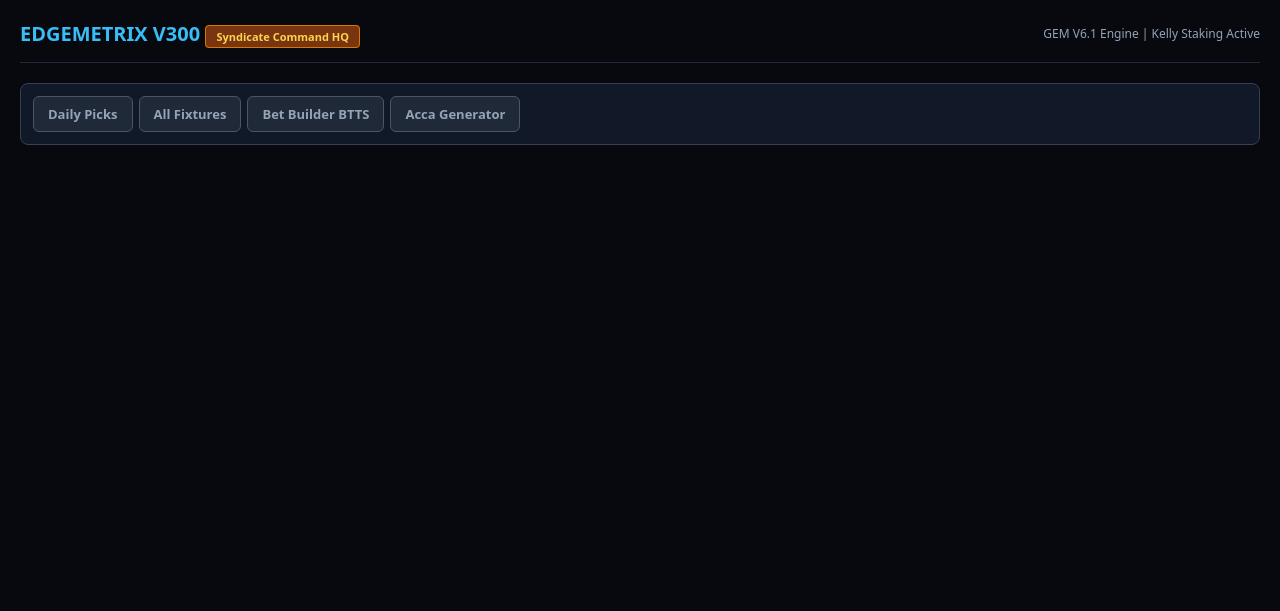
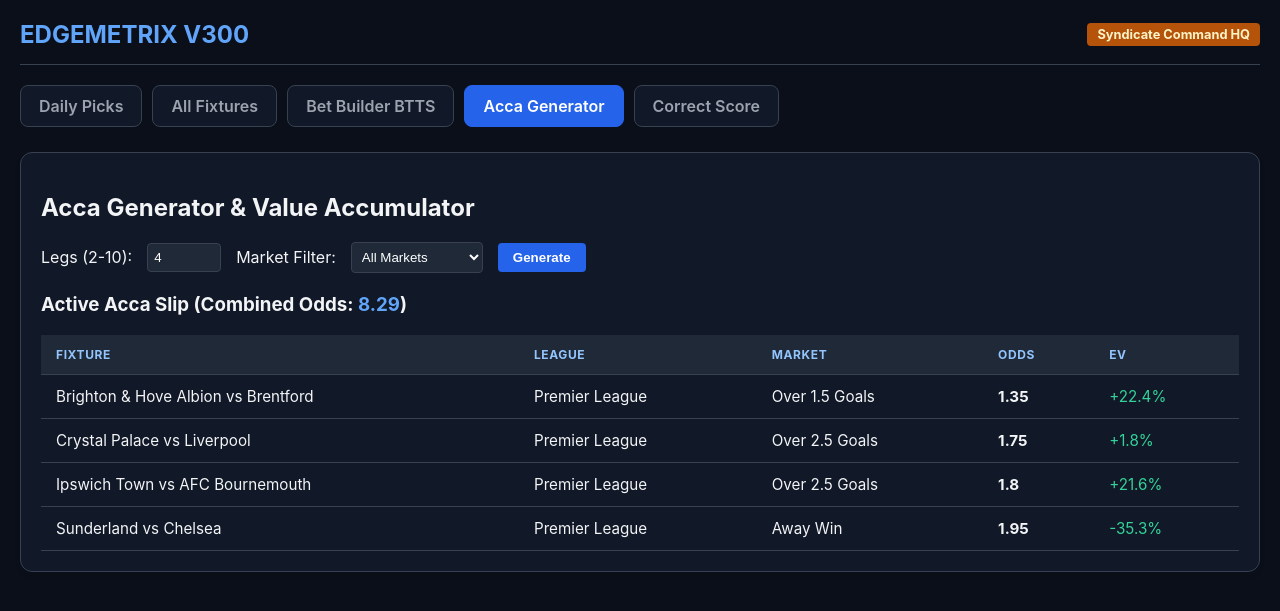
Before and after one commit to oworge/gem-v15-engine, a Flask app: page / in a window 1280 px wide. Shown: the top 611 px of the page. Run offline with Flask 3, Linux system fonts and the light colour scheme; data that the repository does not hold is empty.

Commit message:
Add Correct Score tab to EDGEMETRIX V300 layout

```diff
--- a/templates/index.html
+++ b/templates/index.html
@@ -1,127 +1,185 @@
 <!DOCTYPE html>
-<html>
+<html lang="en">
 <head>
-    <title>EDGEMETRIX V300 - Syndicate Command HQ</title>
-    <meta name="viewport" content="width=device-width, initial-scale=1">
+    <meta charset="UTF-8">
+    <title>EDGEMETRIX V300</title>
     <style>
-        body { background: #07090e; color: #f1f5f9; font-family: system-ui, sans-serif; margin: 0; padding: 20px; }
-        .header { display: flex; justify-content: space-between; align-items: center; border-bottom: 1px solid #1e293b; padding-bottom: 15px; margin-bottom: 20px; flex-wrap: wrap; gap: 10px; }
-        h1 { font-size: 20px; color: #38bdf8; margin: 0; }
-        .nav-tabs { display: flex; flex-wrap: wrap; gap: 6px; margin-bottom: 25px; background: #111827; padding: 12px; border-radius: 8px; border: 1px solid #374151; }
-        .tab-btn { background: #1f2937; color: #94a3b8; border: 1px solid #4b5563; padding: 8px 14px; border-radius: 6px; cursor: pointer; font-weight: bold; text-decoration: none; font-size: 13px; display: inline-block; }
-        .tab-btn.active { background: #0284c7; color: #ffffff; border-color: #38bdf8; }
-        .card { background: #111827; border: 1px solid #1f2937; border-radius: 10px; padding: 20px; margin-bottom: 15px; box-shadow: 0 4px 6px -1px rgba(0,0,0,0.2); }
-        .match-header { display: flex; justify-content: space-between; font-weight: bold; font-size: 16px; color: #fff; flex-wrap: wrap; gap: 8px; }
-        .badge { background: #064e3b; color: #4ade80; border: 1px solid #059669; font-size: 11px; padding: 3px 10px; border-radius: 4px; }
-        .badge-hq { background: #78350f; color: #fcd34d; border: 1px solid #d97706; font-size: 11px; padding: 3px 10px; border-radius: 4px; font-weight: bold; }
-        .metrics { display: grid; grid-template-columns: repeat(auto-fit, minmax(200px, 1fr)); gap: 12px; margin-top: 15px; background: #030712; padding: 12px; border-radius: 8px; font-size: 13px; }
-        .metric-val { color: #38bdf8; font-weight: bold; }
-        .controls-bar { background: #111827; padding: 15px; border-radius: 8px; border: 1px solid #374151; margin-bottom: 20px; display: flex; gap: 20px; align-items: center; flex-wrap: wrap; }
-        select { background: #1f2937; color: #fff; border: 1px solid #4b5563; padding: 6px 12px; border-radius: 6px; font-weight: bold; }
+        body { font-family: -apple-system, BlinkMacSystemFont, "Segoe UI", Roboto, sans-serif; background: #0b0f19; color: #f3f4f6; margin: 0; padding: 20px; }
+        .container { max-width: 1250px; margin: 0 auto; }
+        header { display: flex; justify-content: space-between; align-items: center; margin-bottom: 20px; border-bottom: 1px solid #374151; padding-bottom: 15px; }
+        h1 { margin: 0; font-size: 1.5rem; color: #60a5fa; }
+        .badge { background: #b45309; color: #fef3c7; padding: 4px 10px; border-radius: 4px; font-size: 0.8rem; font-weight: bold; }
+        .nav-tabs { display: flex; gap: 10px; margin-bottom: 25px; flex-wrap: wrap; }
+        .nav-tab { padding: 10px 18px; background: #111827; color: #9ca3af; text-decoration: none; border-radius: 8px; font-weight: 600; border: 1px solid #374151; transition: all 0.2s; }
+        .nav-tab.active { background: #2563eb; color: #fff; border-color: #2563eb; }
+        .card { background: #111827; border-radius: 12px; padding: 20px; margin-bottom: 20px; border: 1px solid #374151; box-shadow: 0 4px 6px -1px rgba(0,0,0,0.1); }
+        table { width: 100%; border-collapse: collapse; margin-top: 10px; }
+        th, td { padding: 12px 15px; text-align: left; border-bottom: 1px solid #374151; font-size: 0.95rem; }
+        th { background: #1f2937; color: #93c5fd; text-transform: uppercase; font-size: 0.75rem; letter-spacing: 0.05em; }
+        tr:hover { background: #1f2937; }
+        .fixture-card { background: #111827; border: 1px solid #374151; border-radius: 8px; padding: 15px 20px; margin-bottom: 15px; }
+        .fixture-title { font-size: 1.1rem; font-weight: bold; color: #f3f4f6; margin-bottom: 4px; }
+        .fixture-meta { font-size: 0.85rem; color: #38bdf8; margin-bottom: 10px; }
+        .fixture-details { display: flex; gap: 25px; font-size: 0.95rem; color: #d1d5db; }
     </style>
 </head>
 <body>
-    <div class="header">
-        <h1>EDGEMETRIX V300 <span class="badge-hq">Syndicate Command HQ</span></h1>
-        <span style="color: #94a3b8; font-size: 12px;">GEM V6.1 Engine | Kelly Staking Active</span>
+<div class="container">
+    <header>
+        <h1>EDGEMETRIX V300</h1>
+        <span class="badge">Syndicate Command HQ</span>
+    </header>
+
+    <div class="nav-tabs">
+        <a href="/?tab=dailypicks" class="nav-tab {% if active_tab == 'dailypicks' %}active{% endif %}">Daily Picks</a>
+        <a href="/?tab=allfixtures" class="nav-tab {% if active_tab == 'allfixtures' %}active{% endif %}">All Fixtures</a>
+        <a href="/?tab=betbuilder" class="nav-tab {% if active_tab == 'betbuilder' %}active{% endif %}">Bet Builder BTTS</a>
+        <a href="/?tab=accagenerator" class="nav-tab {% if active_tab == 'accagenerator' %}active{% endif %}">Acca Generator</a>
+        <a href="/?tab=correctscore" class="nav-tab {% if active_tab == 'correctscore' %}active{% endif %}">Correct Score</a>
     </div>
 
-    <div class="nav-tabs">
-        <a href="/?tab=dailypicks" class="tab-btn {% if active_tab == 'dailypicks' or not active_tab %}active{% endif %}">Daily Picks</a>
-        <a href="/?tab=allfixtures" class="tab-btn {% if active_tab == 'allfixtures' %}active{% endif %}">All Fixtures</a>
-        <a href="/?tab=betbuilder" class="tab-btn {% if active_tab == 'betbuilder' %}active{% endif %}">Bet Builder BTTS</a>
-        <a href="/?tab=accagen" class="tab-btn {% if active_tab == 'accagen' %}active{% endif %}">Acca Generator</a>
-    </div>
-
-    {% if not active_tab or active_tab == 'dailypicks' %}
-        <h2>🔥 Daily Picks (12 Global High-Confidence Predictions Across All Markets)</h2>
-        {% for f in slate %}
-            <div class="card">
-                <div class="match-header">
-                    <span>{{ f.home }} vs {{ f.away }}</span>
-                    <span class="badge">Rating: {{ f.rating }}</span>
-                </div>
-                <div style="font-size: 13px; color: #38bdf8; margin-top: 4px; font-weight: bold;">{{ f.league }} | Kickoff: {{ f.time }}</div>
-                <div class="metrics">
-                    <div>Selected Market: <span class="metric-val" style="color: #4ade80;">{{ f.market }}</span></div>
-                    <div>Decimal Odds: <span class="metric-val">{{ f.odds }}</span></div>
-                    <div>Model EV: <span class="metric-val" style="color: #c084fc;">{{ f.ev }}</span></div>
+    {% if active_tab == 'dailypicks' %}
+    <h2 style="margin-bottom: 20px; font-size: 1.25rem;">🔥 Daily Picks (12 Global High-Confidence Predictions Across All Markets)</h2>
+    {% for item in slate %}
+    <div class="fixture-card">
+        <div class="fixture-title">{{ item.home }} vs {{ item.away }}</div>
+        <div class="fixture-meta">{{ item.league }} | Kickoff: {{ item.time }}</div>
+        <div class="fixture-details">
+            <div>Selected Market: <span style="color: #34d399; font-weight: bold;">{{ item.market }}</span></div>
+            <div>Decimal Odds: <span style="color: #60a5fa; font-weight: bold;">{{ item.odds }}</span></div>
+            <div>Model EV: <span style="color: #c084fc; font-weight: bold;">{{ item.ev }}</span></div>
         </div>
     </div>
     {% endfor %}
 
     {% elif active_tab == 'allfixtures' %}
-        <h2>📋 Complete Master Fixture Slate</h2>
-        {% for f in slate %}
     <div class="card">
-                <div class="match-header">
-                    <span>{{ f.home }} vs {{ f.away }}</span>
-                    <span class="badge" style="background: #1e3a8a; border-color: #3b82f6;">EV: {{ f.ev }}</span>
+        <h2>Complete Global Fixture Pool</h2>
+        <table>
+            <thead>
+                <tr>
+                    <th>Fixture</th>
+                    <th>League</th>
+                    <th>Time</th>
+                    <th>Market</th>
+                    <th>Odds</th>
+                </tr>
+            </thead>
+            <tbody>
+                {% for item in slate %}
+                <tr>
+                    <td><strong>{{ item.home }}</strong> vs {{ item.away }}</td>
+                    <td>{{ item.league }}</td>
+                    <td>{{ item.time }}</td>
+                    <td>{{ item.market }}</td>
+                    <td>{{ item.odds }}</td>
+                </tr>
+                {% endfor %}
+            </tbody>
+        </table>
     </div>
-                <div style="font-size: 13px; color: #38bdf8; margin-top: 4px; font-weight: bold;">{{ f.league }} | Kickoff: {{ f.time }}</div>
-                <div class="metrics">
-                    <div>Model Pick: <span class="metric-val" style="color: #4ade80;">{{ f.market }}</span></div>
-                    <div>Odds: <span class="metric-val">{{ f.odds }}</span></div>
-                    <div>Confidence Rating: <span class="metric-val" style="color: #fcd34d;">{{ f.rating }}</span></div>
-                </div>
-            </div>
-        {% endfor %}
 
     {% elif active_tab == 'betbuilder' %}
-        <h2>🛠️ Bet Builder & BTTS Specials</h2>
-        {% for f in slate if 'BTTS' in f['market'] or 'Over' in f['market'] %}
     <div class="card">
-                <div class="match-header">
-                    <span>{{ f.home }} vs {{ f.away }}</span>
-                    <span class="badge" style="background: #831843; border-color: #db2777;">BTTS Builder</span>
+        <h2>Smart Bet Builder & BTTS Selections</h2>
+        <table>
+            <thead>
+                <tr>
+                    <th>Fixture</th>
+                    <th>League</th>
+                    <th>Recommended Combo Legs</th>
+                </tr>
+            </thead>
+            <tbody>
+                {% for item in slate %}
+                <tr>
+                    <td><strong>{{ item.home }}</strong> vs {{ item.away }}</td>
+                    <td>{{ item.league }}</td>
+                    <td>
+                        {% if item.builder %}
+                            <ul style="margin: 0; padding-left: 20px;">
+                            {% for leg in item.builder %}
+                                <li>{{ leg }}</li>
+                            {% endfor %}
+                            </ul>
+                        {% else %}
+                            <span>{{ item.market }}</span>
+                        {% endif %}
+                    </td>
+                </tr>
+                {% endfor %}
+            </tbody>
+        </table>
     </div>
-                <div style="font-size: 13px; color: #38bdf8; margin-top: 4px; font-weight: bold;">{{ f.league }} | Kickoff: {{ f.time }}</div>
-                <div class="metrics">
-                    <div>Primary Market: <span class="metric-val" style="color: #f472b6;">{{ f.market }}</span></div>
-                    <div>Builder Odds: <span class="metric-val">{{ f.odds }}</span></div>
-                    <div>Expected Value: <span class="metric-val" style="color: #4ade80;">{{ f.ev }}</span></div>
-                </div>
-            </div>
+
+    {% elif active_tab == 'accagenerator' %}
+    <div class="card">
+        <h2>Acca Generator & Value Accumulator</h2>
+        <form method="GET" action="/" style="margin-bottom: 20px; display: flex; gap: 15px; align-items: center;">
+            <input type="hidden" name="tab" value="accagenerator">
+            <label>Legs (2-10):</label>
+            <input type="number" name="legs" value="{{ acca_legs }}" min="2" max="10" style="width: 60px; background: #1f2937; color: white; border: 1px solid #374151; padding: 6px; border-radius: 4px;">
+            <label>Market Filter:</label>
+            <select name="market_filter" style="background: #1f2937; color: white; border: 1px solid #374151; padding: 6px; border-radius: 4px;">
+                {% for m in market_options %}
+                <option value="{{ m }}" {% if selected_market == m %}selected{% endif %}>{{ m }}</option>
                 {% endfor %}
-
-    {% elif active_tab == 'accagen' %}
-        <h2>⚡ Dynamic Acca Generator</h2>
-        <form method="GET" action="/">
-            <input type="hidden" name="tab" value="accagen">
-            <div class="controls-bar">
-                <div>
-                    <label style="font-weight: bold; margin-right: 8px; font-size: 13px;">Number of Legs:</label>
-                    <select name="legs" onchange="this.form.submit()">
-                        <option value="2" {% if acca_legs == 2 %}selected{% endif %}>2-Fold</option>
-                        <option value="3" {% if acca_legs == 3 %}selected{% endif %}>3-Fold</option>
-                        <option value="4" {% if acca_legs == 4 %}selected{% endif %}>4-Fold</option>
-                        <option value="5" {% if acca_legs == 5 %}selected{% endif %}>5-Fold</option>
             </select>
-                </div>
-                <div>
-                    <label style="font-weight: bold; margin-right: 8px; font-size: 13px;">Market Filter:</label>
-                    <select name="market_filter" onchange="this.form.submit()">
-                        <option value="All" {% if selected_market == 'All' %}selected{% endif %}>All Markets</option>
-                        <option value="Double Chance" {% if selected_market == 'Double Chance' %}selected{% endif %}>Double Chance</option>
-                        <option value="BTTS" {% if selected_market == 'BTTS' %}selected{% endif %}>BTTS</option>
-                        <option value="Goals" {% if selected_market == 'Goals' %}selected{% endif %}>Goals</option>
-                    </select>
-                </div>
-                <div style="margin-left: auto; font-size: 16px; font-weight: bold; color: #4ade80;">
-                    Combined Odds: <span style="color: #38bdf8;">{{ combined_odds }}</span>
-                </div>
-            </div>
+            <button type="submit" style="background: #2563eb; color: white; border: none; padding: 7px 15px; border-radius: 4px; font-weight: bold; cursor: pointer;">Generate</button>
         </form>
 
-        {% for f in current_acca %}
+        <h3>Active Acca Slip (Combined Odds: <span style="color: #60a5fa;">{{ combined_odds }}</span>)</h3>
+        <table>
+            <thead>
+                <tr>
+                    <th>Fixture</th>
+                    <th>League</th>
+                    <th>Market</th>
+                    <th>Odds</th>
+                    <th>EV</th>
+                </tr>
+            </thead>
+            <tbody>
+                {% for item in current_acca %}
+                <tr>
+                    <td>{{ item.home }} vs {{ item.away }}</td>
+                    <td>{{ item.league }}</td>
+                    <td>{{ item.market }}</td>
+                    <td><strong>{{ item.odds }}</strong></td>
+                    <td style="color: #34d399;">{{ item.ev }}</td>
+                </tr>
+                {% endfor %}
+            </tbody>
+        </table>
+    </div>
+
+    {% elif active_tab == 'correctscore' %}
     <div class="card">
-                <div class="match-header">
-                    <span>Leg {{ loop.index }}: {{ f.home }} vs {{ f.away }}</span>
-                    <span class="badge">{{ f.market }} @ {{ f.odds }}</span>
+        <h2>Gavin Browne Correct Score Matrix & Poisson Projections</h2>
+        <table>
+            <thead>
+                <tr>
+                    <th>Fixture</th>
+                    <th>League</th>
+                    <th>Predicted Score</th>
+                    <th>CS Odds</th>
+                    <th>BTTS Probability</th>
+                </tr>
+            </thead>
+            <tbody>
+                {% for item in slate %}
+                <tr>
+                    <td><strong>{{ item.home }}</strong> vs {{ item.away }}</td>
+                    <td>{{ item.league }}</td>
+                    <td><span style="background: #1e3a8a; color: #93c5fd; padding: 4px 8px; border-radius: 4px; font-weight: bold;">{{ item.correct_score }}</span></td>
+                    <td>{{ item.cs_odds }}</td>
+                    <td style="color: #38bdf8;">{{ item.btts_prob }}</td>
+                </tr>
+                {% endfor %}
+            </tbody>
+        </table>
     </div>
-                <div style="font-size: 13px; color: #94a3b8; margin-top: 4px;">{{ f.league }} | Kickoff: {{ f.time }} (EV: {{ f.ev }})</div>
+    {% endif %}
 </div>
-        {% endfor %}
-    {% endif %}
 </body>
 </html>
```
Lines whose indentation alone changed are shown as unchanged.
